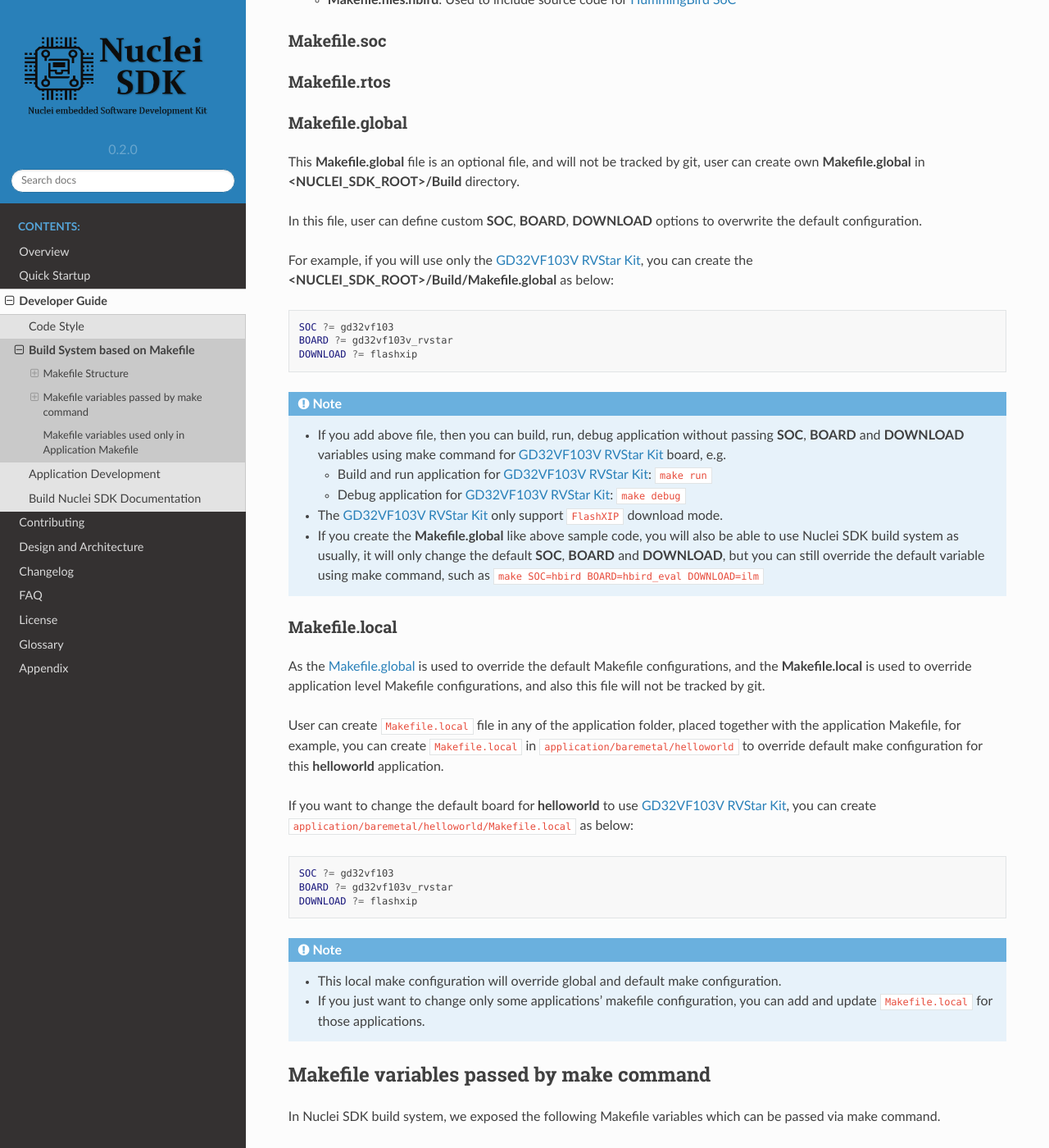
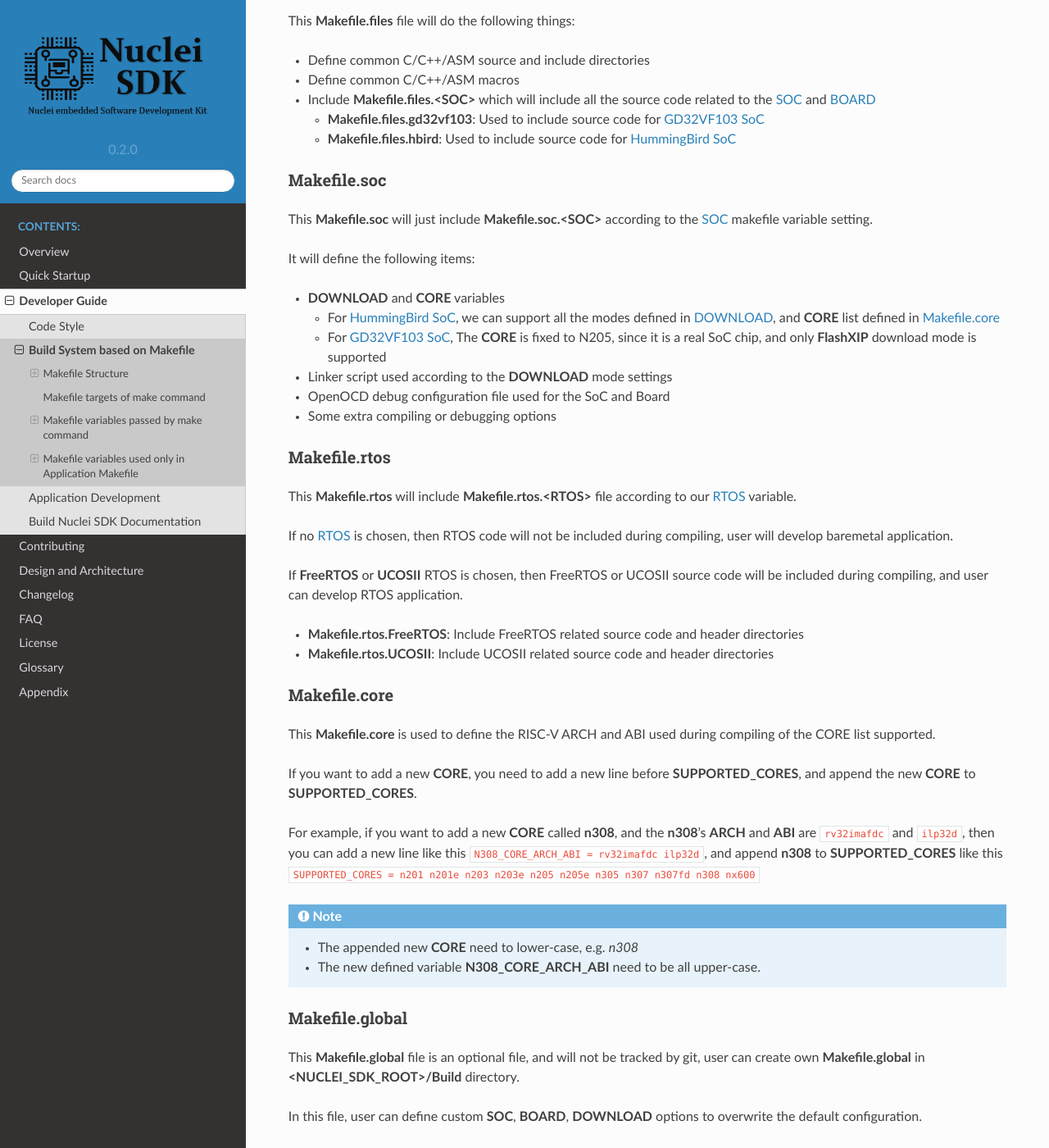
Before and after one commit to Nuclei-Software/nuclei-sdk, a Sphinx documentation site: the page built from doc/source/develop/buildsystem.rst, in a window 1280 px wide and 1400 px high, scrolled down 2320 px. Shown: the whole window at 82% size. Built offline with Sphinx 7.4.7 and the Read the Docs theme 2.0.0, drawn with Linux system fonts in a browser that asks for light colours; some of the changed text lies outside the part shown.

Commit message:
doc: Continue to update build system
Signed-off-by: Huaqi Fang <578567190@qq.com>

```diff
--- a/doc/source/develop/buildsystem.rst
+++ b/doc/source/develop/buildsystem.rst
@@ -11,9 +11,17 @@
 Makefile Structure
 ------------------
 
-Nuclei SDK's Makefiles mainly placed in **<NUCLEI_SDK_ROOT>/Build** directory.
+Nuclei SDK's Makefiles mainly placed in **<NUCLEI_SDK_ROOT>/Build** directory and
+an extra *Makefile* located in **<NUCLEI_SDK_ROOT>/Makefile**.
 
-The directory content list as below:
+This extra **<NUCLEI_SDK_ROOT>/Makefile** introduce a new Make variable called
+**PROGRAM** to provide the ability to build or run application in **<NUCLEI_SDK_ROOT>**.
+
+For example, if you want to *rebuild and upload* application **application/baremetal/timer_test**,
+you can run ``make PROGRAM=application/baremetal/timer_test clean upload`` to achieve it.
+
+
+The **<NUCLEI_SDK_ROOT>/Build** directory content list as below:
 
 .. code-block:: text
 
@@ -130,7 +138,8 @@
 * Define common C/C++/ASM source and include directories
 * Define common C/C++/ASM macros
 * Include **Makefile.files.<SOC>** which will include all the source
-  code related to the **SOC** and **BOARD**
+  code related to the :ref:`develop_buildsystem_var_soc` and
+  :ref:`develop_buildsystem_var_board`
 
   - **Makefile.files.gd32vf103**: Used to include source code for
     :ref:`design_soc_gd32vf103`
@@ -143,11 +152,64 @@
 Makefile.soc
 ~~~~~~~~~~~~
 
+This **Makefile.soc** will just include **Makefile.soc.<SOC>** according
+to the :ref:`develop_buildsystem_var_soc` makefile variable setting.
+
+It will define the following items:
+
+* **DOWNLOAD** and **CORE** variables
+
+  - For :ref:`design_soc_hbird`, we can support all the modes defined in
+    :ref:`develop_buildsystem_var_download`, and **CORE** list defined in
+    :ref:`develop_buildsystem_makefile_core`
+  - For :ref:`design_soc_gd32vf103`, The **CORE** is fixed to N205, since
+    it is a real SoC chip, and only **FlashXIP** download mode is supported
+
+* Linker script used according to the **DOWNLOAD** mode settings
+* OpenOCD debug configuration file used for the SoC and Board
+* Some extra compiling or debugging options
+
 .. _develop_buildsystem_makefile_rtos:
 
 Makefile.rtos
 ~~~~~~~~~~~~~
 
+This **Makefile.rtos** will include **Makefile.rtos.<RTOS>** file
+according to our :ref:`develop_buildsystem_var_rtos` variable.
+
+If no :ref:`develop_buildsystem_var_rtos` is chosen, then RTOS
+code will not be included during compiling, user will develop
+baremetal application.
+
+If **FreeRTOS** or **UCOSII** RTOS is chosen, then FreeRTOS or UCOSII
+source code will be included during compiling, and user can develop
+RTOS application.
+
+* **Makefile.rtos.FreeRTOS**: Include FreeRTOS related source code and header
+  directories
+* **Makefile.rtos.UCOSII**: Include UCOSII related source code and header
+  directories
+
+.. _develop_buildsystem_makefile_core:
+
+Makefile.core
+~~~~~~~~~~~~~
+
+This **Makefile.core** is used to define the RISC-V ARCH and ABI used during
+compiling of the CORE list supported.
+
+If you want to add a new **CORE**, you need to add a new line before **SUPPORTED_CORES**,
+and append the new **CORE** to **SUPPORTED_CORES**.
+
+For example, if you want to add a new **CORE** called **n308**, and the **n308**'s
+**ARCH** and **ABI** are ``rv32imafdc`` and ``ilp32d``, then you can add a new line
+like this ``N308_CORE_ARCH_ABI = rv32imafdc ilp32d``, and append **n308** to **SUPPORTED_CORES**
+like this ``SUPPORTED_CORES = n201 n201e n203 n203e n205 n205e n305 n307 n307fd n308 nx600``
+
+.. note::
+
+   * The appended new **CORE** need to lower-case, e.g. *n308*
+   * The new defined variable **N308_CORE_ARCH_ABI** need to be all upper-case.
 
 
 .. _develop_buildsystem_makefile_global:
@@ -213,6 +275,48 @@
     * If you just want to change only some applications' makefile configuration, you can
       add and update ``Makefile.local`` for those applications.
 
+
+.. _develop_buildsystem_make_targets:
+
+Makefile targets of make command
+--------------------------------
+
+Here is a list of the :ref:.
+
+.. _table_dev_buildsystem_4:
+
+.. list-table:: Make targets supported by Nuclei SDK Build System
+   :widths: 10 90
+   :header-rows: 1
+   :align: center
+
+   * - target
+     - description
+   * - help
+     - display help message of Nuclei SDK build system
+   * - info
+     - display selected configuration information
+   * - all
+     - build application with selected configuration
+   * - clean
+     - clean application with selected configuration
+   * - dasm
+     - build and dissemble appication with selected configuration
+   * - upload
+     - build and upload application with selected configuration
+   * - run_openocd
+     - run openocd server with selected configuration
+   * - run_gdb
+     - build and start gdb process with selected configuration
+   * - debug
+     - build and debug application with selected configuration
+
+.. note::
+
+   * The selected configuration is controlled by
+     :ref:`develop_buildsystem_exposed_make_vars`
+
+
 .. _develop_buildsystem_exposed_make_vars:
 
 Makefile variables passed by make command
@@ -220,6 +324,14 @@
 
 In Nuclei SDK build system, we exposed the following Makefile variables
 which can be passed via make command.
+
+.. note::
+
+   * These variables can also be used and defined in application Makefile
+   * If you just want to fix your running board of your application, you can
+     just define these variables in application Makefile, if defined, then
+     you can simply use ``make clean``, ``make upload`` or ``make debug``, etc.
+
 
 .. _develop_buildsystem_var_soc:
 
@@ -245,6 +357,8 @@
      - :ref:`design_soc_gd32vf103`
    * - hbird
      - :ref:`design_soc_hbird`
+
+.. _develop_buildsystem_var_board:
 
 BOARD
 ~~~~~
@@ -287,11 +401,36 @@
      - :ref:`design_board_hbird_eval`
 
 
+.. _develop_buildsystem_var_download:
+
+DOWNLOAD
+~~~~~~~~
+
+.. _develop_buildsystem_var_core:
+
+CORE
+~~~~
+
 
 .. _develop_buildsystem_app_make_vars:
 
 Makefile variables used only in Application Makefile
 ----------------------------------------------------
 
+.. _develop_buildsystem_var_rtos:
+
+RTOS
+~~~~
+
+.. _develop_buildsystem_var_pfloat:
+
+PFLOAT
+~~~~~~
+
+.. _develop_buildsystem_var_newlib:
+
+NEWLIB
+~~~~~~
+
 
 .. _GNU Make Standard Library (GMSL): http://sourceforge.net/projects/gmsl/
```
